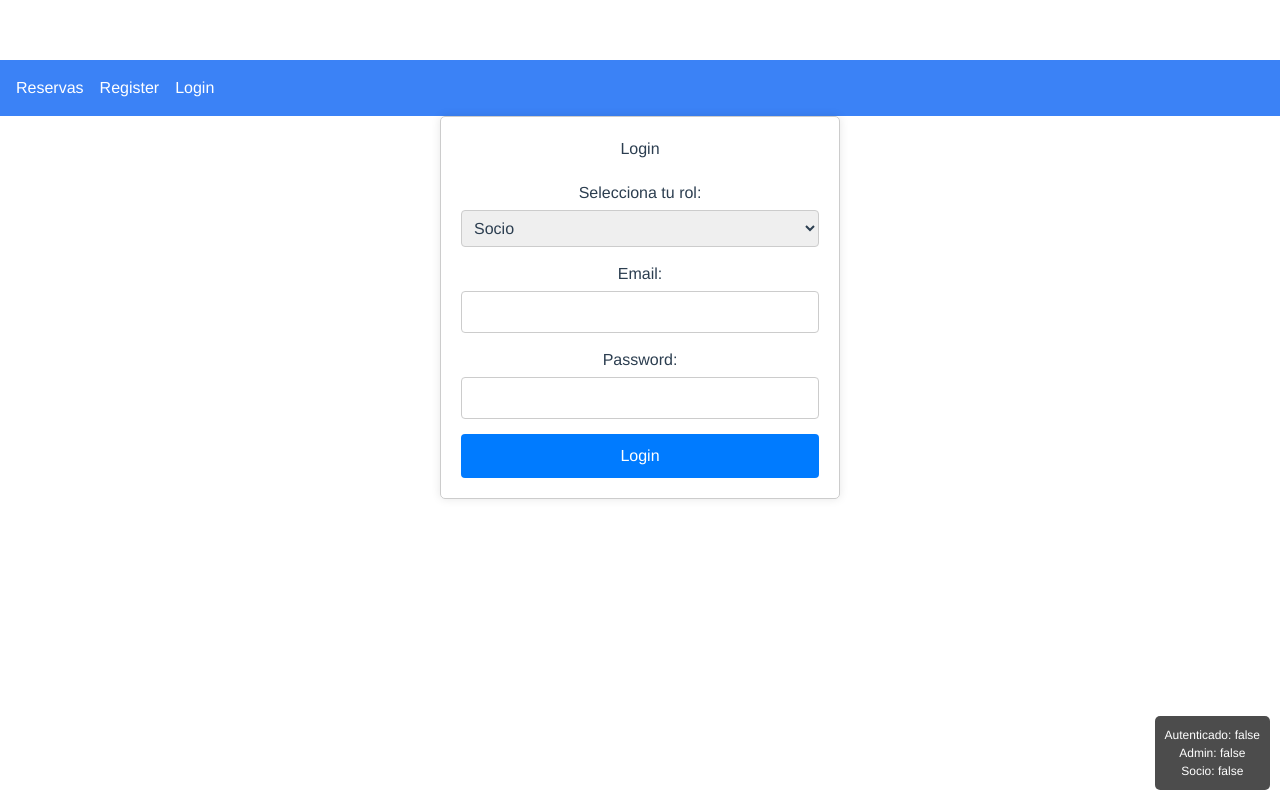
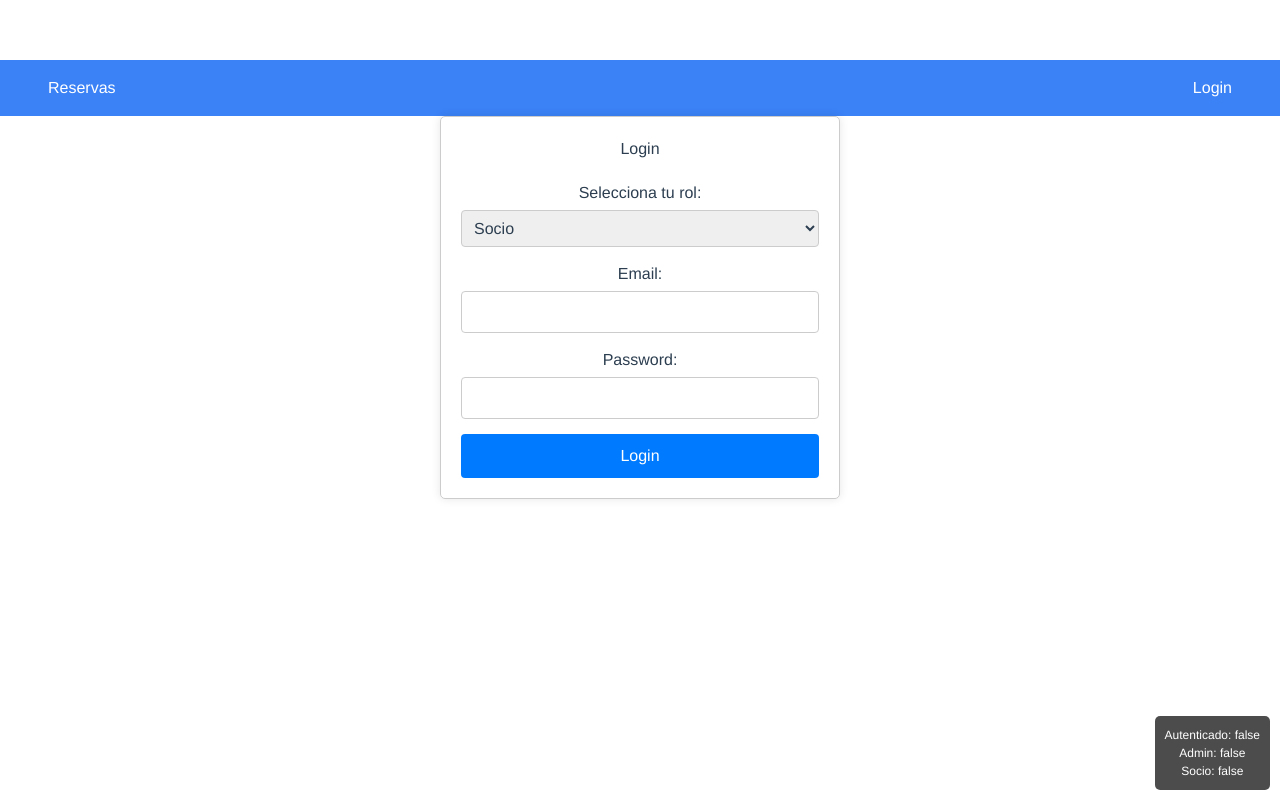
Before and after one commit to joan-byte/ceg, a Vue app in the folder ceg-frontend/: page /login in a window 1280 px wide. Built offline with nearby package versions, Linux system fonts and the light colour scheme.

Commit message:
NavBar ok

```diff
--- a/ceg-frontend/src/components/Navbar.vue
+++ b/ceg-frontend/src/components/Navbar.vue
@@ -1,23 +1,37 @@
 <template>
   <nav class="bg-blue-500 p-4" aria-label="Navegación principal">
-    <ul class="flex space-x-4">
-      <li><router-link to="/" class="text-white">Reservas</router-link></li>
-      <li v-if="!isAuthenticated"><router-link to="/register" class="text-white">Register</router-link></li>
-      <li v-if="!isAuthenticated"><router-link to="/login" class="text-white">Login</router-link></li>
-      <li v-if="isAuthenticated"><a @click="handleLogout" class="text-white cursor-pointer">Logout</a></li>
-
-      <template v-if="isAdmin">
-        <li><router-link to="/administradores" class="text-white">Administradores</router-link></li>
-        <li><router-link to="/socios" class="text-white">Socios</router-link></li>
-        <li><router-link to="/pistas" class="text-white">Pistas</router-link></li>
-        <li><router-link to="/reservar" class="text-white">Reservar</router-link></li>
+    <div class="container mx-auto flex justify-between items-center">
+      <div class="flex-1 flex items-center justify-start pl-4">
+        <router-link to="/" class="text-white">Reservas</router-link>
+      </div>
+      <template v-if="isAuthenticated && isAdmin">
+        <div class="flex-1 flex items-center justify-center">
+          <router-link to="/reservar" class="text-white">Reservar</router-link>
+        </div>
+        <div class="flex-1 flex items-center justify-center space-x-4">
+          <router-link to="/administradores" class="text-white">Administradores</router-link>
+          <router-link to="/socios" class="text-white">Socios</router-link>
+          <router-link to="/pistas" class="text-white">Pistas</router-link>
+        </div>
       </template>
-
-      <template v-if="isSocio">
-        <li><router-link to="/mis-reservas" class="text-white">Mis Reservas</router-link></li>
-        <li><router-link to="/reservar" class="text-white">Reservar</router-link></li>
+      <template v-if="isAuthenticated && isSocio">
+        <div class="flex-1 flex items-center justify-center">
+          <router-link to="/reservar" class="text-white">Reservar</router-link>
+        </div>
+        <div class="flex-1 flex items-center justify-center space-x-4">
+          <router-link to="/mis-reservas" class="text-white">Mis Reservas</router-link>
+          <router-link to="/mi-perfil" class="text-white">Mi Perfil</router-link>
+        </div>
       </template>
-    </ul>
+      <div class="flex-1 flex items-center justify-end pr-4">
+        <template v-if="!isAuthenticated">
+          <router-link to="/login" class="text-white">Login</router-link>
+        </template>
+        <template v-else>
+          <a @click="handleLogout" class="text-white cursor-pointer">Logout</a>
+        </template>
+      </div>
+    </div>
   </nav>
   <div v-if="showDebug" class="debug-info">
     <p>Autenticado: {{ isAuthenticated }}</p>
@@ -98,4 +112,9 @@ export default {
   border-radius: 5px;
   font-size: 12px;
 }
+.container {
+  max-width: 1400px;
+  margin: 0 auto;
+  padding: 0 1rem;
+}
 </style>
```
Also changed, not shown: 1 other file (tests, documents, lock files or other folders).
